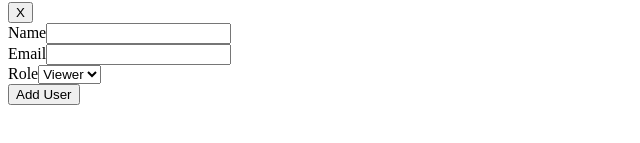
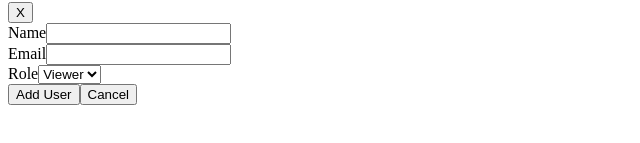
Before and after one commit to qwe2820435o2/its-parking-management-ui, a Next.js app: page /users in a window 1280 px wide. Both pictures are taken after a click on the button "Add User". Shown: the part 265-408 px from the top of the page, without its empty margins (0-640 px from the left). Built offline with nearby package versions, Linux system fonts and the light colour scheme.

Commit message:
feat(Users): add cancel component

```diff
--- a/package.json
+++ b/package.json
@@ -12,6 +12,7 @@
     "next": "14.2.13",
     "react": "^18",
     "react-dom": "^18",
+    "react-hook-form": "^7.53.0",
     "react-toastify": "^10.0.5"
   },
   "devDependencies": {
--- a/src/components/user/AddUserForm.tsx
+++ b/src/components/user/AddUserForm.tsx
@@ -1,10 +1,11 @@
 import React, {useState} from 'react';
 
 interface AddUserFormProps {
-    onAddUser: (user: { name: string, email: string, role: string }) => void
+    onAddUser: (user: { name: string, email: string, role: string }) => void;
+    onCancel: () => void;
 }
 
-const AddUserForm = ({onAddUser}: AddUserFormProps) => {
+const AddUserForm = ({onAddUser, onCancel}: AddUserFormProps) => {
 
     const [newUser, setNewUser] = useState(
         {
@@ -16,6 +17,7 @@ const AddUserForm = ({onAddUser}: AddUserFormProps) => {
 
     const [errors, setErrors] = useState({name: '',
         email: ''})
+
 
     const validateForm = () => {
         let formValid = true;
@@ -86,6 +88,9 @@ const AddUserForm = ({onAddUser}: AddUserFormProps) => {
             </div>
 
             <button type="submit" className="bg-primary text-white px-4 py-2">Add User</button>
+            <button type="button" className="bg-gray-500 text-white px-4 py-2" onClick={onCancel}>
+                Cancel
+            </button>
         </form>
     );
 };
--- a/src/components/user/UpdateUserForm.tsx
+++ b/src/components/user/UpdateUserForm.tsx
@@ -2,10 +2,11 @@ import React, {useState} from 'react';
 
 interface UpdateUserFormProps {
     user: { id: number, name: string, email: string, role: string };
-    onUpdateUser: (updateUser: { id: number, name: string, email: string, role: string }) => void
+    onUpdateUser: (updateUser: { id: number, name: string, email: string, role: string }) => void;
+    onCancel: () => void;
 }
 
-const UpdateUserForm = ({user, onUpdateUser}: UpdateUserFormProps) => {
+const UpdateUserForm = ({user, onUpdateUser, onCancel}: UpdateUserFormProps) => {
 
     const [updateUser, setUpdateUser] = useState(user);
 
@@ -52,6 +53,9 @@ const UpdateUserForm = ({user, onUpdateUser}: UpdateUserFormProps) => {
             </div>
 
             <button type="submit" className="bg-primary text-white px-4 py-2">Update User</button>
+            <button type="button" className="bg-gray-500 text-white px-4 py-2" onClick={onCancel}>
+                Cancel
+            </button>
         </form>
     );
 };
--- a/src/pages/users.tsx
+++ b/src/pages/users.tsx
@@ -54,11 +54,11 @@ const Users = () => {
             <UserList users={users} onDeleteUser={handleDeleteUser} onUpdateUser={openUpdateModal} />
 
             <Modal show={showAddModal} onClose={()=> setShowAddModal(false)} title="Add User">
-                <AddUserForm onAddUser={handleAddUser}/>
+                <AddUserForm onAddUser={handleAddUser} onCancel={() => setShowAddModal(false)}/>
             </Modal>
 
             <Modal show={showUpdateModal} onClose={()=>setShowUpdateModal(false)} title="Update User">
-                <UpdateUserForm user={currentUser} onUpdateUser={handleUpdateUser}/>
+                <UpdateUserForm user={currentUser} onUpdateUser={handleUpdateUser} onCancel={() => setShowUpdateModal(false)}/>
             </Modal>
 
             {toastMessage && <CustomToast message={toastMessage} onClose={closeToast} />}
```
Also changed, not shown: 1 other file (tests, documents, lock files or other folders).
